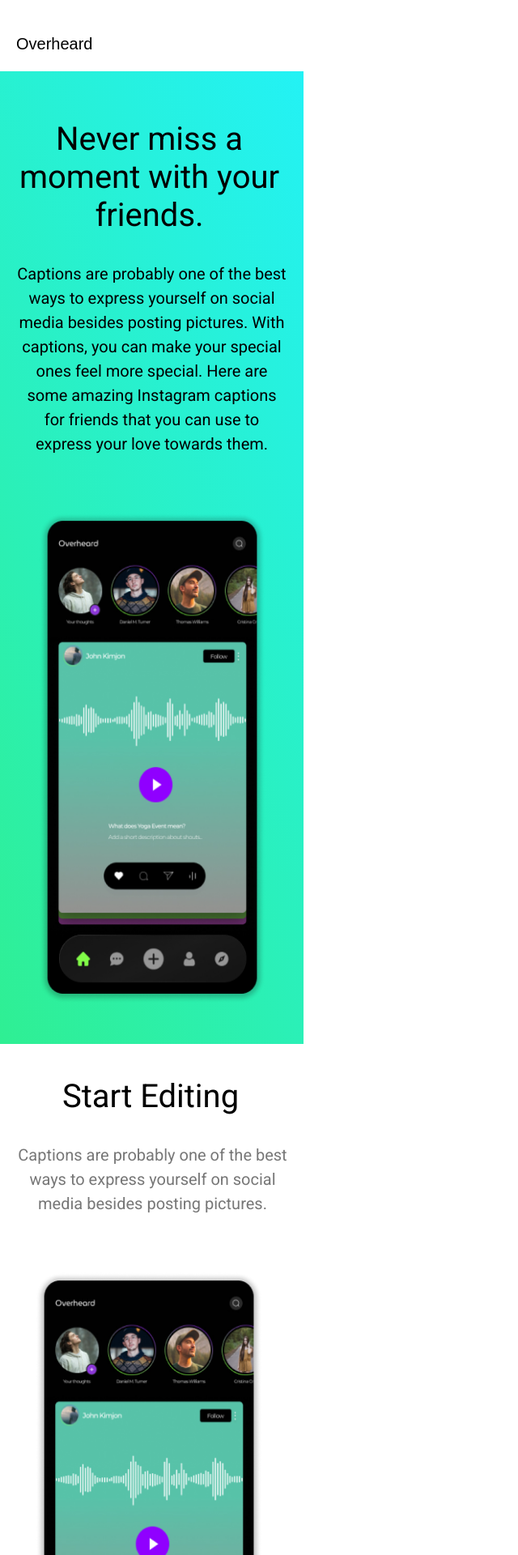
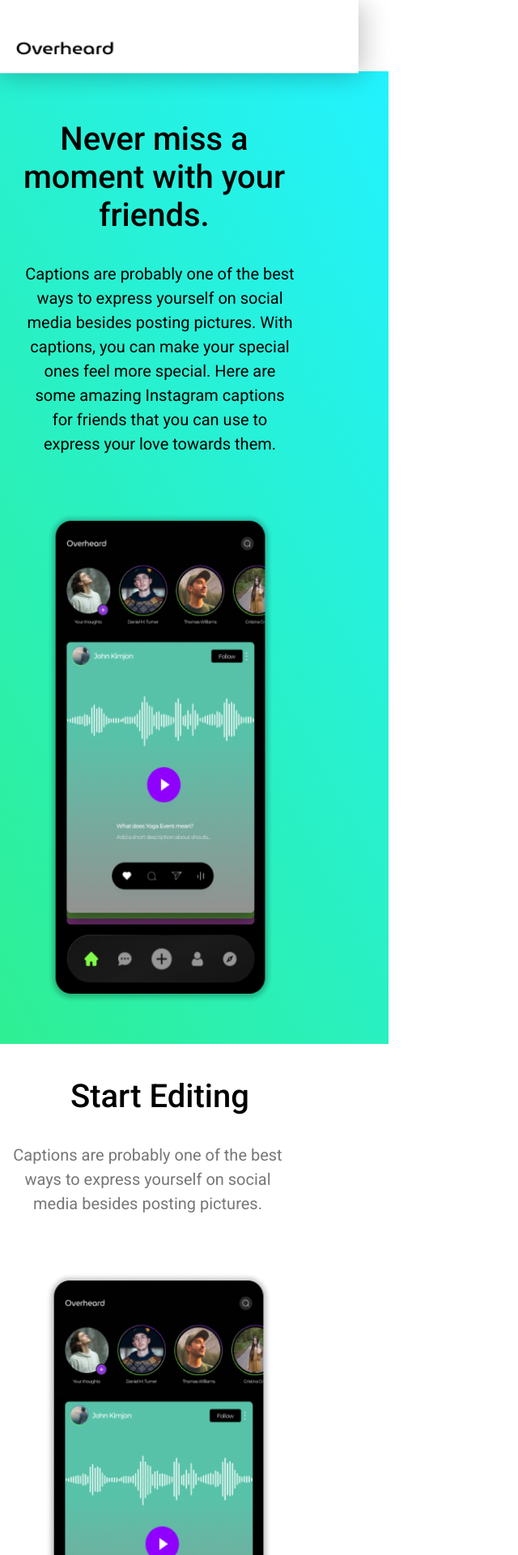
Before and after one commit to ShahriarAbsar/Overheard, an Angular app: page /landing in a window 1280 px wide. Shown: the top 1920 px of the page at 81% size, without its empty margins (0-640 px from the left). Built offline with nearby package versions, Linux system fonts and the light colour scheme.

Commit message:
absar_commit

```diff
--- a/src/app/landing-page/landing-page.component.html
+++ b/src/app/landing-page/landing-page.component.html
@@ -12,7 +12,7 @@
     connected, inside and outside the office.
   </div>
   <div class="rectangle-1995"></div>
-      <div class="get-notified">Get Notified</div>
+  <div class="get-notified">Get Started</div>
   <div class="group-238">
     <div class="group-189">
       <div
@@ -29,7 +29,7 @@
     </div>
     <div class="group-200">
       <div class="rectangle-2004"></div>
-          <div class="get-notified2">Get Notified</div>
+      <div class="get-notified2">Get Started</div>
     </div>
   </div>
   <div class="group-237">
@@ -64,7 +64,7 @@
   <div class="group-236">
     <div class="group-201">
       <div class="rectangle-20042"></div>
-          <div class="get-notified3">Get Notified</div>
+      <div class="get-notified3">Get Started</div>
     </div>
     <div class="group-190">
       <div class="start-editing">Start Editing</div>
@@ -574,15 +574,21 @@
 
 
 <div class="mobile-content">
+  <div class="overheard3">Overheard</div>
+
+
   <img src="../../assets/gif.gif" alt="Your GIF" id="mobile-gif">
   <div class="overlay" *ngIf="showOverlay">
+    <div class="img">
+      <img src="../../assets/head.png" alt="">
+    </div>
     <h2>Voice message <br>privately</h2>
-        <input type="email" [(ngModel)]="email" placeholder="Enter your email">
+    <input type="email" [(ngModel)]="email" placeholder="Email address">
     <button  (click)="onSubmit()">Get Started</button>
 
 
         <div class="explore">
-              <button (click)="redir()" >Explore</button>
+          <button (click)="redir()" >Explore <img src="../../assets/ARROW.png" alt=""></button>
           <i class="fa fa-chevron-down"></i>
         </div>
 
--- a/src/app/landing/landing.component.html
+++ b/src/app/landing/landing.component.html
@@ -9,35 +9,16 @@
       Captions are probably one of the best ways to express yourself on social
       media besides posting pictures.
     </div>
-    <div class="rectangle-1996"></div>
-    <div class="enter-your-email">Enter your email</div>
-    <div class="rectangle-19962"></div>
-    <svg
-      class="arrow-2"
-      width="16"
-      viewBox="0 0 16 0"
-      fill="none"
-      xmlns="http://www.w3.org/2000/svg"
-    >
-      <path
-        d="M16.5303 0.530329C16.8232 0.237436 16.8232 -0.237438 16.5303 -0.530331L11.7574 -5.3033C11.4645 -5.5962 10.9896 -5.59619 10.6967 -5.3033C10.4038 -5.01041 10.4038 -4.53553 10.6967 -4.24264L14.9393 -9.79529e-07L10.6967 4.24264C10.4038 4.53553 10.4038 5.01041 10.6967 5.3033C10.9896 5.59619 11.4645 5.59619 11.7574 5.3033L16.5303 0.530329ZM4.91753e-08 0.75L16 0.749999L16 -0.750001L-4.91753e-08 -0.75L4.91753e-08 0.75Z"
-        fill="white"
-      />
-    </svg>
+
+
+
+
 
     <div class="_2023-powered-by-overheard">© 2023 Powered by Overheard</div>
   </div>
-  <div class="overheard2"></div>
-  <div class="group-191">
-    <div class="rectangle-2001"></div>
-    <div class="home">Home</div>
-    <div class="features">Features</div>
-    <div class="help">Help</div>
-    <div class="line-9"></div>
-    <div class="line-10"></div>
-    <div class="line-11"></div>
-  </div>
+
   <div class="group-239">
+
     <div class="never-miss-a-moment-with-your-friends">
       Never miss a moment with your friends.
     </div>
@@ -62,10 +43,21 @@
     <img class="_123-2" src="../../assets/img1.png" />
   </div>
   <div class="join-today-500-other-customers-staying-updated-always">
+
+    <div class="explore">
+      <button>Get Started</button>
+      <i class="fa fa-chevron-down"></i>
+    </div>
     join today 500+ other customers staying updated always.
   </div>
+
+  <button class="buttn"  (click)="onSubmit()">Get Started</button>
   <div class="group-184">
-    <div class="rectangle-1999"></div>
-    <div class="overheard3">Overheard</div>
+    <div class="img">
+      <img src="../../assets/head.png" alt="">
+    </div>
   </div>
+
+
+
 </div>
--- a/src/app/landing/landing.component.scss
+++ b/src/app/landing/landing.component.scss
@@ -1,13 +1,10 @@
-.overheard,
-.overheard * {
-  box-sizing: border-box;
-}
+
 .overheard {
   background: #ffffff;
   width: 375px;
   height: 2799px;
   position: relative;
-  overflow: hidden;
+
 }
 .rectangle-2003 {
   background: linear-gradient(
@@ -15,25 +12,22 @@
     rgba(47, 239, 147, 1) 0%,
     rgba(34, 242, 255, 1) 100%
   );
-  margin-right: -20;
-  margin-left: 0px;
+
   width:30rem;
   height: 1201px;
   position: absolute;
   left: calc(50% - 187.5px);
   top: 88px;
 }
-.group-197 {
-  position: absolute;
-  inset: 0;
-}
+
 .rectangle-1992 {
   background: #000000;
-  width: 375px;
+  width: 420px;
   height: 533px;
   position: absolute;
   left: 0px;
   top: 2266px;
+  overflow-x: hidden;
 }
 .stay-connected-together {
   color: #ffffff;
@@ -53,15 +47,7 @@
   top: 2473px;
   width: 362px;
 }
-.rectangle-1996 {
-  background: #ffffff;
-  border-radius: 71px;
-  width: 335px;
-  height: 62px;
-  position: absolute;
-  left: calc(50% - 167.5px);
-  top: 2619px;
-}
+
 .enter-your-email {
   color: #8a8282;
   text-align: center;
@@ -70,21 +56,13 @@
   left: 42px;
   top: 2635px;
 }
-.rectangle-19962 {
-  background: #8f00ff;
-  border-radius: 71px;
-  width: 53px;
-  height: 55px;
-  position: absolute;
-  left: calc(50% - -108.5px);
-  top: 2622px;
-}
+
 .arrow-2 {
   position: absolute;
   left: 314px;
   top: 2650px;
   transform: translate(0px, -5.52px);
-  overflow: visible;
+  overflow: hidden;
 }
 ._2023-powered-by-overheard {
   color: #ffffff;
@@ -94,90 +72,21 @@
   left: calc(50% - 82.5px);
   top: 2763px;
 }
-.overheard2 {
-  border-radius: 30px;
-  width: 299px;
-  height: 646px;
-  position: absolute;
-  left: calc(50% - 152.5px);
-  top: 1275px;
-}
-.group-191 {
-  position: absolute;
-  inset: 0;
-}
-.rectangle-2001 {
-  background: #ffffff;
-  width: 375px;
-  height: 798px;
-  position: absolute;
-  left: 390px;
-  top: 89px;
-}
-.home {
-  color: #000000;
-  text-align: left;
-  font: 400 20px "Roboto", sans-serif;
-  position: absolute;
-  left: 410px;
-  top: 116px;
-}
-.features {
-  color: #000000;
-  text-align: left;
-  font: 400 20px "Roboto", sans-serif;
-  position: absolute;
-  left: 410px;
-  top: 179px;
-}
-.help {
-  color: #000000;
-  text-align: left;
-  font: 400 20px "Roboto", sans-serif;
-  position: absolute;
-  left: 410px;
-  top: 242px;
-}
-.line-9 {
-  border-style: solid;
-  border-color: #f0f0f0;
-  border-width: 1px 0 0 0;
-  width: 335px;
-  height: 0px;
-  position: absolute;
-  left: 410px;
-  top: 160px;
-}
-.line-10 {
-  border-style: solid;
-  border-color: #f0f0f0;
-  border-width: 1px 0 0 0;
-  width: 335px;
-  height: 0px;
-  position: absolute;
-  left: 410px;
-  top: 223px;
-}
-.line-11 {
-  border-style: solid;
-  border-color: #f0f0f0;
-  border-width: 1px 0 0 0;
-  width: 335px;
-  height: 0px;
-  position: absolute;
-  left: 410px;
-  top: 286px;
-}
-.group-239 {
-  position: absolute;
-  inset: 0;
-}
+
+
+
+
+
+
+
+
+
 .never-miss-a-moment-with-your-friends {
   color: #000000;
   text-align: center;
   font: 500 40px "Roboto", sans-serif;
   position: absolute;
-  left: 14px;
+  left: 20px;
   top: 148px;
   width: 341px;
 }
@@ -186,7 +95,7 @@
   text-align: center;
   font: 400 20px/150% "Roboto", sans-serif;
   position: absolute;
-  left: calc(50% - 168.5px);
+  left: calc(50% - 158.5px);
   top: 323px;
   width: 337px;
 }
@@ -195,20 +104,17 @@
   width: 279.81px;
   height: 606px;
   position: absolute;
-  left: calc(50% - 139.5px);
+  left: calc(50% - 129.5px);
   top: 633px;
   box-shadow: rgba(0,1, 1, 1.1)px .1px 1px 0px rgba(14, 7, 7, 0.596);
 }
-.group-240 {
-  position: absolute;
-  inset: 0;
-}
+
 .start-editing {
   color: #000000;
   text-align: left;
   font: 500 40px "Roboto", sans-serif;
   position: absolute;
-  left: calc(50% - 110.5px);
+  left: calc(50% - 100.5px);
   top: 1330px;
 }
 .captions-are-probably-one-of-the-best-ways-to-express-yourself-on-social-media-besides-posting-pictures2 {
@@ -216,7 +122,7 @@
   text-align: center;
   font: 400 20px/150% "Roboto", sans-serif;
   position: absolute;
-  left: calc(50% - 167.5px);
+  left: calc(50% - 173.5px);
   top: 1411px;
   width: 337px;
 }
@@ -225,7 +131,7 @@
   width: 280px;
   height: 604.87px;
   position: absolute;
-  left: 44px;
+  left: 56px;
   top: 1571px;
   box-shadow: rgba(0,1, 1, 1.1)px .1px 1px 0px rgba(14, 7, 7, 0.596);
 }
@@ -234,32 +140,37 @@
   text-align: center;
   font: 400 16px/150% "Roboto", sans-serif;
   position: absolute;
-  left: calc(50% - 167.5px);
+  left: calc(50% - 157.5px);
   top: 2698px;
   width: 335px;
 }
-.group-184 {
-  position: sticky;
-  left: 0px;
-  top: -1px;
-}
-.rectangle-1999 {
-  background: #ffffff;
-  width: 375px;
-  height: 89px;
+
+
+.img{
+  margin-top: o;
   position: absolute;
-  left: 0px;
-  top: -1px;
-}
-.overheard3 {
-  color: #000000;
-  text-align: left;
-  font: 500 20px "MuseoModerno", sans-serif;
-  position: absolute;
-  left: 20px;
-  top: 43px;
+  align-items: center;
+  top: -1.1%;
+  left: -11%;
 }
 
+.img img{
+  margin-top: 0;
+   height: 10rem;
+   width: 33rem;
+}
+.explore button {
+  position: absolute;
+  bottom: 90px;
+  right: 30px;
+  background-color: white;
+  color: blue;
+  border-radius: 20px;
+  border: none;
+  height: 60px;
+  width: 270px;
+  font-size: 20pt;
+}
 
 /* Media query for screens between 200px and 500px */
 @media screen and (min-width: 501px) and (max-width: 451px) {
@@ -290,5 +201,8 @@
         top: 100px;
       }
 
-
+      .explore button {
+        height: 30px; /* Adjust height for mobile */
+        width: 90px; /* Adjust width for mobile */
+      }
     }
--- a/src/app/landing/landing.component.ts
+++ b/src/app/landing/landing.component.ts
@@ -1,5 +1,9 @@
-import { Component } from '@angular/core';
 
+import { Component, OnInit } from '@angular/core';
+import { Router } from '@angular/router';
+import { HttpClient } from '@angular/common/http';
+
+import { backURL } from '../interfaces/data';
 @Component({
   selector: 'app-landing',
   templateUrl: './landing.component.html',
@@ -7,4 +11,17 @@ import { Component } from '@angular/core';
 })
 export class LandingComponent {
 
+  constructor(private router: Router, private http: HttpClient) {}
+
+  email: string = '';
+
+
+  onSubmit() {
+    console.log('Email submitted:', this.email);
+    this.http.post(`${backURL}email`, {email: this.email}).subscribe(gotit => {
+      console.log(gotit);
+      this.email = '';
+      alert('Thanks we got your email!')
+    })
+  }
 }
--- a/src/index.html
+++ b/src/index.html
@@ -8,7 +8,9 @@
   <link rel="icon" type="image/x-icon" href="favicon.ico">
   <link rel="preconnect" href="https://fonts.googleapis.com">
   <link rel="preconnect" href="https://fonts.gstatic.com" crossorigin>
-  <link href="https://fonts.googleapis.com/css2?family=Roboto&display=swap" rel="stylesheet">
+  <link rel="preconnect" href="https://fonts.googleapis.com">
+<link rel="preconnect" href="https://fonts.gstatic.com" crossorigin>
+<link href="https://fonts.googleapis.com/css2?family=Roboto:wght@400;500&display=swap" rel="stylesheet">
 
 </head>
 <body>
```
Also changed, not shown: src/app/landing-page/landing-page.component.scss (+71 -109 lines), src/assets/ARROW.png (added), src/assets/head.png (added). Lines whose indentation alone changed are shown as unchanged.
